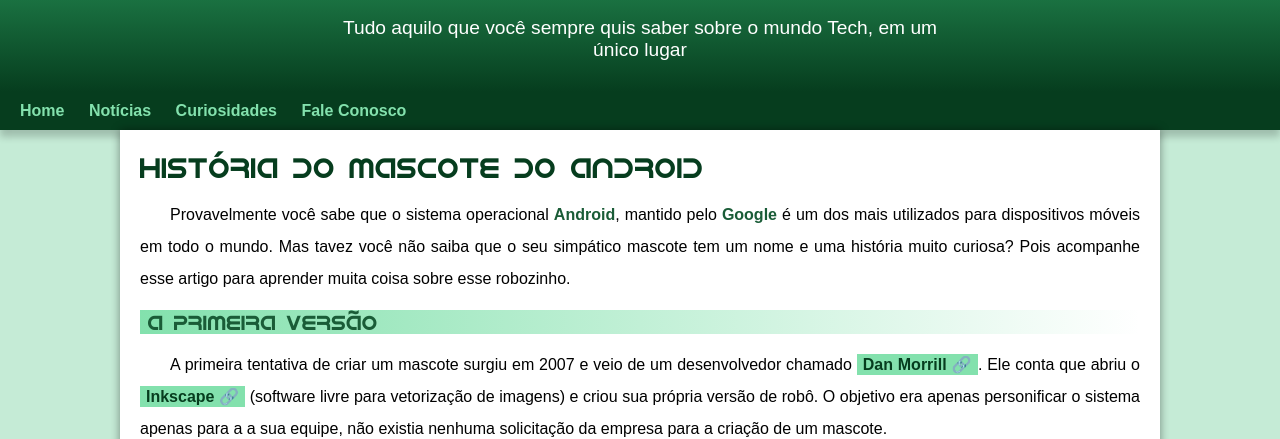
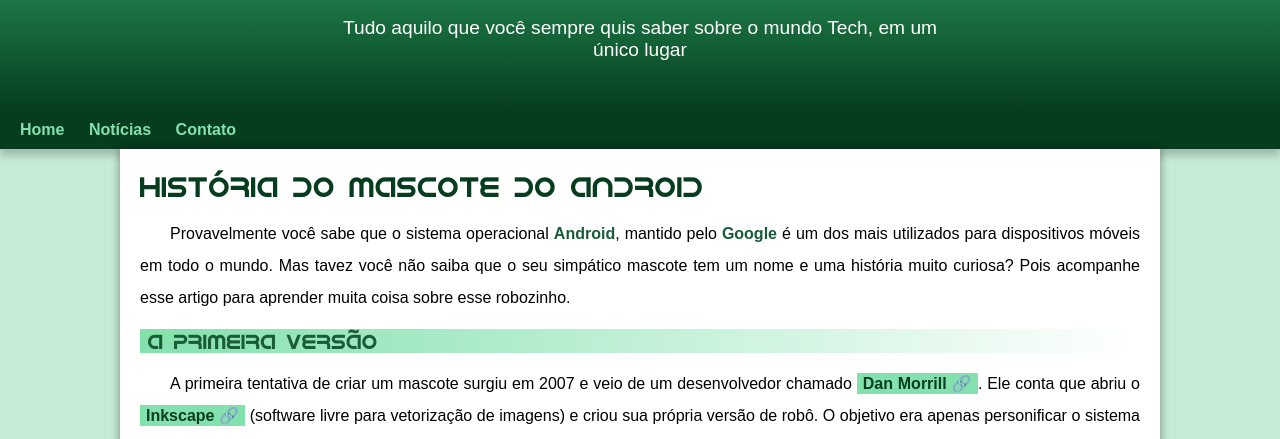
Before and after one commit to diegosilvacarvalho/projeto-android, a plain HTML site: page index.html in a window 1280 px wide. Shown: the part 98-537 px from the top of the page. Drawn offline with Linux system fonts and the light colour scheme.

Commit message:
problema de padding corrigido

```diff
--- a/estilo/style.css
+++ b/estilo/style.css
@@ -72,7 +72,7 @@
     padding-right: 10px;
     padding-left: 10px;
     margin: auto;
-    margin-bottom: 30px;
+    padding-bottom: 50px;
     text-shadow: 2px 2px 0px rgb(0, 0, 0, 0,315);
 }
 
--- a/index.html
+++ b/index.html
@@ -17,8 +17,8 @@
     <nav>
         <a href="#">Home</a>
         <a href="#">Notícias</a>
-        <a href="#">Curiosidades</a>
-        <a href="#">Fale Conosco</a>
+        <!--<a href="#">Curiosidades</a>-->
+        <a href="#">Contato</a>
     </nav>
     <main>
         <article>
```
